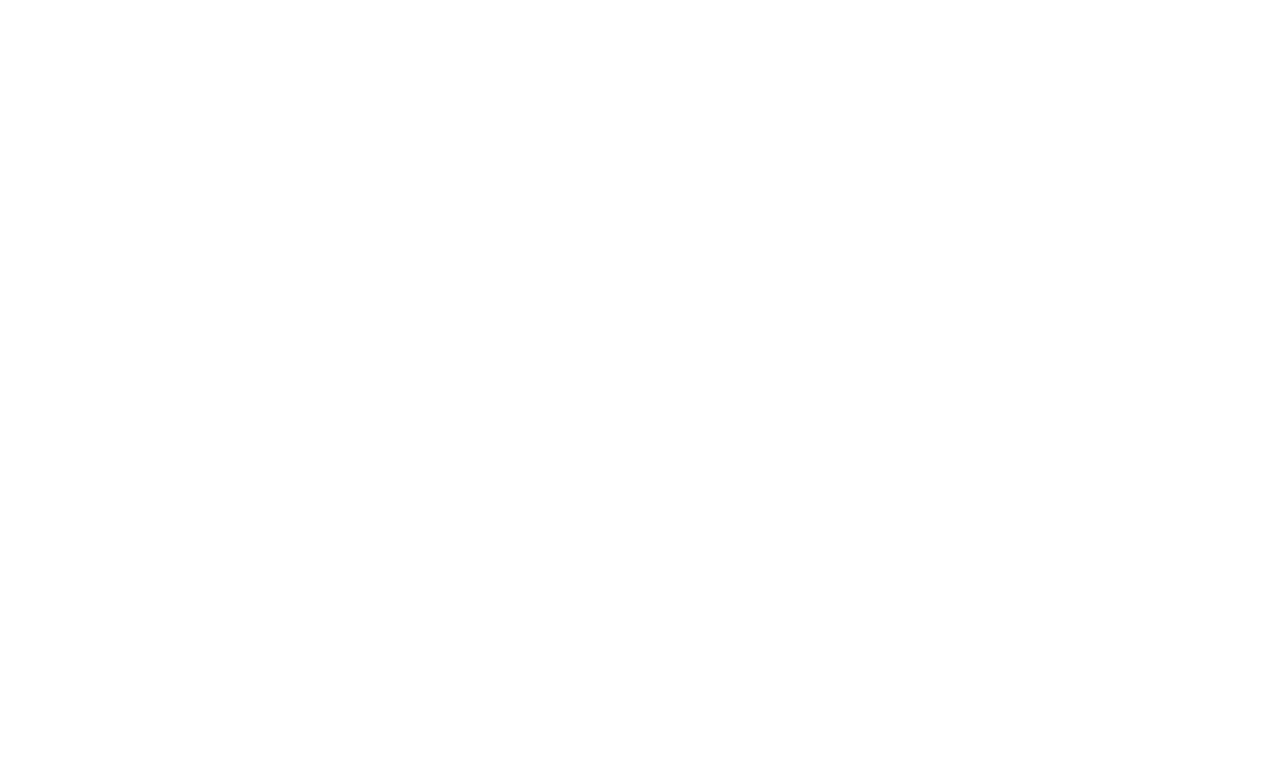
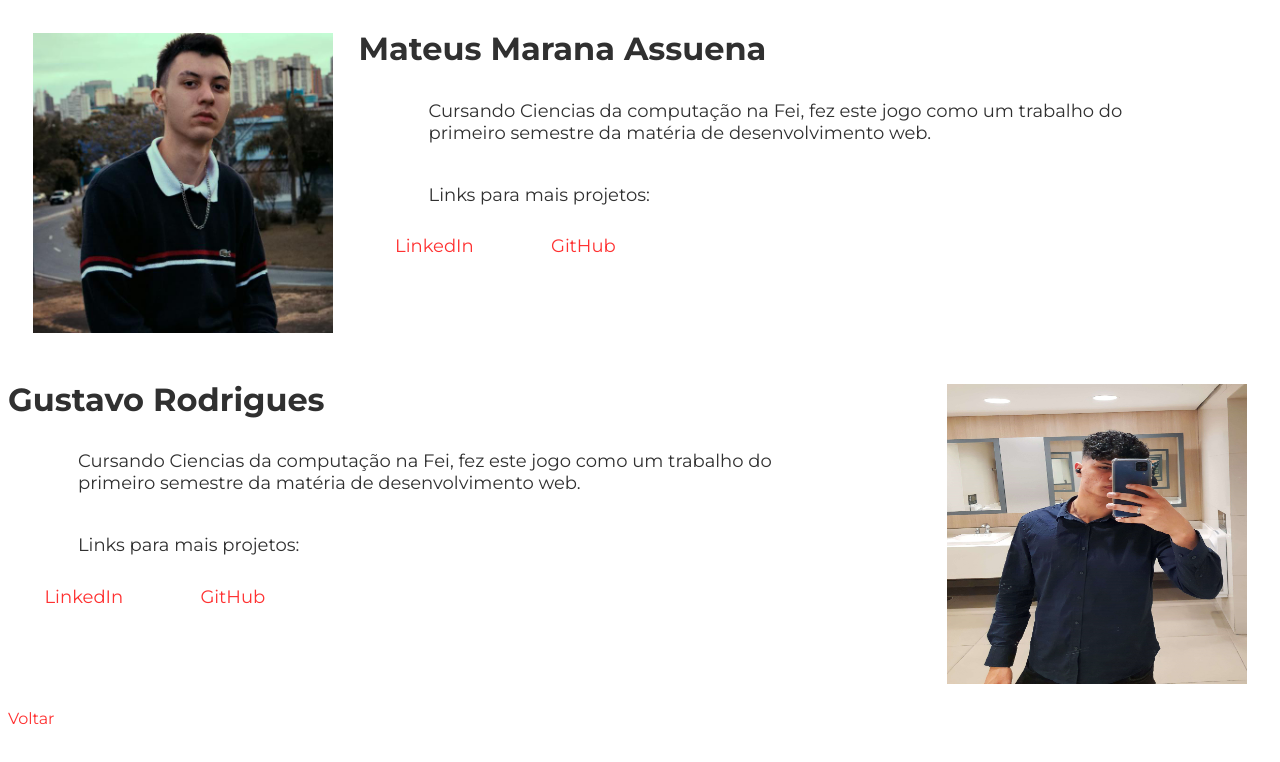
Before and after one commit to OliveiraGusta/Pedra-Papel-Tesoura-Online, a website: page public/criadores.html in a window 1280 px wide. Drawn offline with Linux system fonts and the light colour scheme.

Commit message:
pagina de criadores feita e index melhorada

```diff
--- a/public/criadores.html
+++ b/public/criadores.html
@@ -0,0 +1,39 @@
+<!DOCTYPE html>
+<html lang="en">
+<head>
+    <meta charset="UTF-8">
+    <meta http-equiv="X-UA-Compatible" content="IE=edge">
+    <meta name="viewport" content="width=device-width, initial-scale=1.0">
+    <title>Criadores</title>
+    <link rel="stylesheet" href="style.css">
+</head>
+<body>
+    <div id="tudom">
+        <div id="mateus">
+            <h1>Mateus Marana Assuena</h1>
+            <p>Cursando Ciencias da computação na Fei,
+                fez este jogo como um trabalho do primeiro semestre da matéria de desenvolvimento web.</p>
+            <p>Links para mais projetos:</p>
+            <a href="https://www.linkedin.com/in/mateus-marana-11298823a/">LinkedIn</a>
+            <a href="https://github.com/MatMarana">GitHub</a>
+        </div>
+        <div id="mateus-img">
+            <img src="images/foto_mateus.jpg" width="300px" height="300px" alt="Mateus">
+        </div>
+    </div>
+    <div id="tudog">
+        <div id="gustavo">
+            <h1>Gustavo Rodrigues</h1>
+            <p>Cursando Ciencias da computação na Fei,
+                fez este jogo como um trabalho do primeiro semestre da matéria de desenvolvimento web.</p>
+            <p>Links para mais projetos:</p>
+            <a href="">LinkedIn</a>
+            <a href="https://github.com/OliveiraGusta">GitHub</a>
+        </div>
+        <div id="gustavo-img">
+            <img src="images/Gustavo2.png" width="300px" height="300px" alt="Gustavo">
+        </div>
+    </div>
+    <a href="index.html">Voltar</a>
+</body>
+</html>
--- a/public/style.css
+++ b/public/style.css
@@ -31,11 +31,16 @@ canvas {
 }
 
 #subtitle a{
-    padding: 5%;
+    padding: 2%;
     text-decoration: none;
     color: #ff3131;
     font-size:x-large;
 }
+
+#subtitle a:hover{
+    color: #303030;
+}
+
 
 #reset-button{
     margin: 20px;
@@ -84,3 +89,73 @@ canvas {
 #status-name{
     font-weight: normal;
 }
+
+#tudom{
+display: flex;
+justify-content: center;
+flex-direction: row-reverse;
+
+}
+
+#mateus p{
+    font-size: large;
+}
+
+#mateus a{
+    color: #ff3131;
+    padding: 3%;
+    margin: 1%;
+    text-decoration: none;
+    font-size: large;
+}
+#mateus-img{
+    display: flex;
+    justify-content: start;
+    padding: 2%;
+}
+
+#mateus a:hover{
+    color: #303030;
+}
+
+
+#tudog{
+    display: flex;
+    justify-content: center;
+}
+
+#gustavo p{
+    font-size: large;
+}
+
+#gustavo a{
+    color: #ff3131;
+    padding: 3%;
+    margin: 1%;
+    text-decoration: none;
+    font-size: large
+}
+
+#gustavo a:hover{
+    color: #303030;
+}
+
+#gustavo-img{
+    display: flex;
+    justify-content: start;
+    padding: 2%;
+}
+
+a{
+    color: #ff3131;
+    text-decoration: none;
+}
+
+a:hover{
+    color: #303030;
+}
+
+#img-homepage{
+    display: flex;
+    justify-content: center;
+}
```
Also changed, not shown: public/index.html (+6 -1 lines), public/images/Gustavo2.png (added), public/images/foto_mateus.jpg (added).
